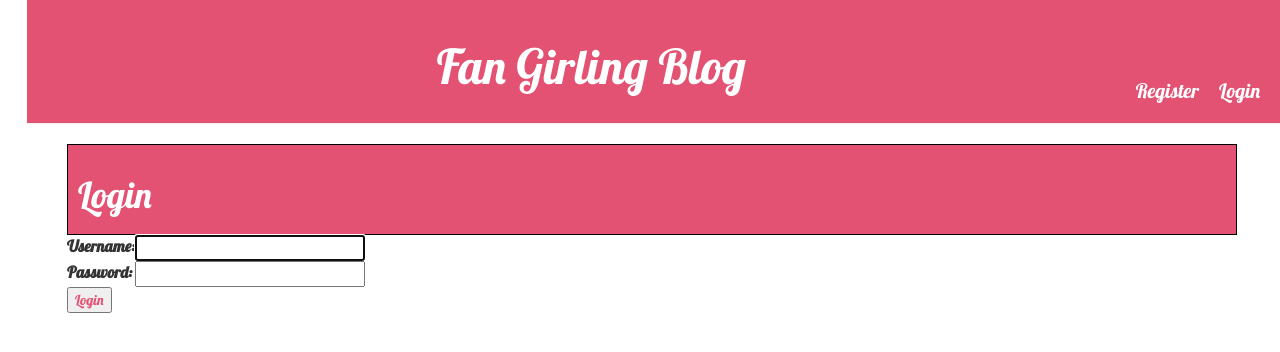
After one commit to jeszy-tanada/fan-blog, a Django app: page /accounts/login/ in a window 1280 px wide. The commit adds this page. Shown: the top 352 px of the page. Run offline with Django 3.2, Linux system fonts and the light colour scheme; some libraries are stand-ins or nearby versions.

Commit message:
Added Login fix and Delete method, fix UI

```diff
--- a/blog/static/css/blog.css
+++ b/blog/static/css/blog.css
@@ -1,6 +1,15 @@
 h1, h2, a, .post-form, input {
     color: E35273;
     font-family: 'Lobster';
+}
+
+.page-header h4 a {
+    color: #ffffff;
+    font-size: 15pt;
+    margin-top: 50;
+    float: right;
+    font-family: 'Lobster';
+    padding-left: 1em
 }
 .padding-head {
     padding: 10px;
@@ -25,12 +34,12 @@ body {
     text-decoration: none;
     margin-left: 0;
 }
-h6 {
+.page-header h5 {
     color: #ffffff;
-    font-size: 10pt;
-    margin-top: 70;
+    font-size: 15pt;
     float: left;
     font-family: 'Lobster';
+    text-decoration: none;
 }
 
 .content {
--- a/blog/templates/blog/base.html
+++ b/blog/templates/blog/base.html
@@ -9,12 +9,17 @@
 </head>
 <body>
     <div class="page-header">
-        <a href="{% url 'post_new' %}" class="top-menu"><span class="glyphicon glyphicon-plus" style="color:#ffffff"></span></a>
-        <a href="{% url 'post_draft_list' %}" class="top-menu"><span class="glyphicon glyphicon-edit" style="color:#ffffff"></span></a>
-        <h6>Welcome, {{ user.username }}. </h6>
+        {% if user.is_authenticated %}
+            <a href="{% url 'post_new' %}" class="top-menu"><span class="glyphicon glyphicon-plus" style="color:#ffffff"></span></a>
+            <a href="{% url 'post_draft_list' %}" class="top-menu"><span class="glyphicon glyphicon-edit" style="color:#ffffff"></span></a>
+            <h5>Hi, {{ user.username }}.</h5> <h4><a href="{% url 'django.contrib.auth.views.logout' %}?next=/" >Logout</a></h4>
+        {% else %}
+            <h4><a href="{% url 'login' %}" >Login</a></h4>
+            <h4><a href="{% url 'add_user' %}" > Register</a></h4>
+        {% endif %}
         <h1 align="center">Fan Girling Blog</h1>
     </div>
-    <div class="content container">
+     <div class="content container">
         <div class="row">
             <div class="col-md 8">
                 {% block content %}
--- /dev/null
+++ b/blog/templates/registration/login.html
@@ -0,0 +1,35 @@
+{% extends 'blog/base.html' %}
+
+{% block content %}
+    <div class="padding-head">
+    <h1>Login</h1>
+    </div>
+    {% if form.errors %}
+        <p>Your username & password didn't match. Please try again.</p>
+    {% endif %}
+    <div id="login">
+    <form method="POST" action="{% url 'login' %}" class="post-form">
+        {% csrf_token %}
+        <div class="control-group">
+        <div class="controls">
+        <table>
+            <tr>
+                <td>{{ form.username.label_tag }}</td>
+                <td>{{ form.username }}</td>
+            </tr>
+            <tr>
+                <td>{{ form.password.label_tag }}</td>
+                <td>{{ form.password }}</td>
+            </tr>
+        </table>
+        </div>
+        </div>
+        <div class="control-group">
+            <div class="controls">
+                <input type="submit" class="button" value="Login" />
+                <input type="hidden" name="next" value="{{ next }}" />
+            </div>
+        </div>
+    </form>
+    </div>
+{% endblock content %}
--- a/blog/urls.py
+++ b/blog/urls.py
@@ -1,4 +1,4 @@
-from django.conf.urls import url, include, patterns
+from django.conf.urls import url, include
 from . import views
 
 urlpatterns = [
@@ -7,8 +7,8 @@ urlpatterns = [
     url(r'^post/new/$', views.post_new, name= 'post_new'),
     url(r'^post/(?P<pk>\d+)/edit/$', views.post_edit, name= 'post_edit'),
     url(r'^post/(?P<pk>\d+)/publish/$', views.post_publish, name= 'post_publish'),
+    url(r'^post/(?P<pk>\d+)/delete/$', views.post_delete, name= 'post_delete'),
+    url(r'^drafts/$', views.post_draft_list, name= 'post_draft_list'),
     url(r'^user/$', views.add_user, name= 'add_user'),
-    #url(r'^login/$', views.login_user, name= 'login_user'),
-    #url(r'^login/$', views.login_user, name= 'login_user'),
-    url(r'^drafts/$', views.post_draft_list, name= 'post_draft_list'),
+    #url(r'^accounts/login/$', django.contrib.auth.views.login, name=login),
 ]
--- a/mysite/settings.py
+++ b/mysite/settings.py
@@ -120,3 +120,5 @@ USE_TZ = True
 # https://docs.djangoproject.com/en/1.9/howto/static-files/
 
 STATIC_URL = os.path.join(BASE_DIR, '/static/')
+
+LOGIN_REDIRECT_URL = '/'
--- a/mysite/urls.py
+++ b/mysite/urls.py
@@ -15,8 +15,15 @@ Including another URLconf
 """
 from django.conf.urls import include, url
 from django.contrib import admin
+import django.contrib.auth.views
+
+from django.contrib import admin
+admin.autodiscover()
 
 urlpatterns = [
-    url(r'^admin/', admin.site.urls),
+    url(r'^admin/', include(admin.site.urls)),
+    url(r'^accounts/login/$', django.contrib.auth.views.login, name='login'),
+    url(r'^/$', django.contrib.auth.views.logout, name='logout'),
+    #url(r'^/$', 'django.contrib.auth.views.logout', {'next_page': '/successfully_logged_out/'}),
     url(r'', include('blog.urls')),
 ]
```
Also changed, not shown: blog/templates/blog/add_user.html (+13 -5 lines), blog/templates/blog/login_user.html (deleted, +0 -32 lines), blog/templates/blog/post_detail.html (+6 -4 lines), blog/views.py (+11 -1 lines).
